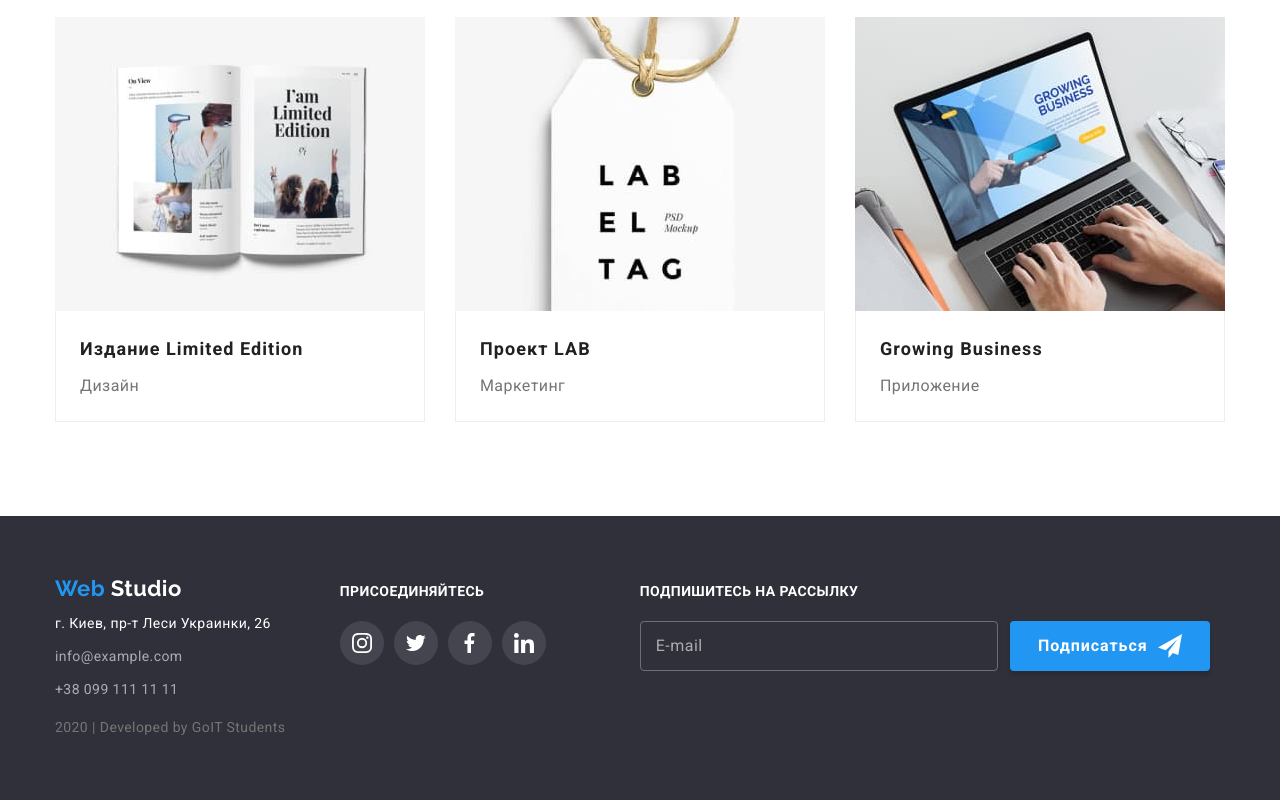
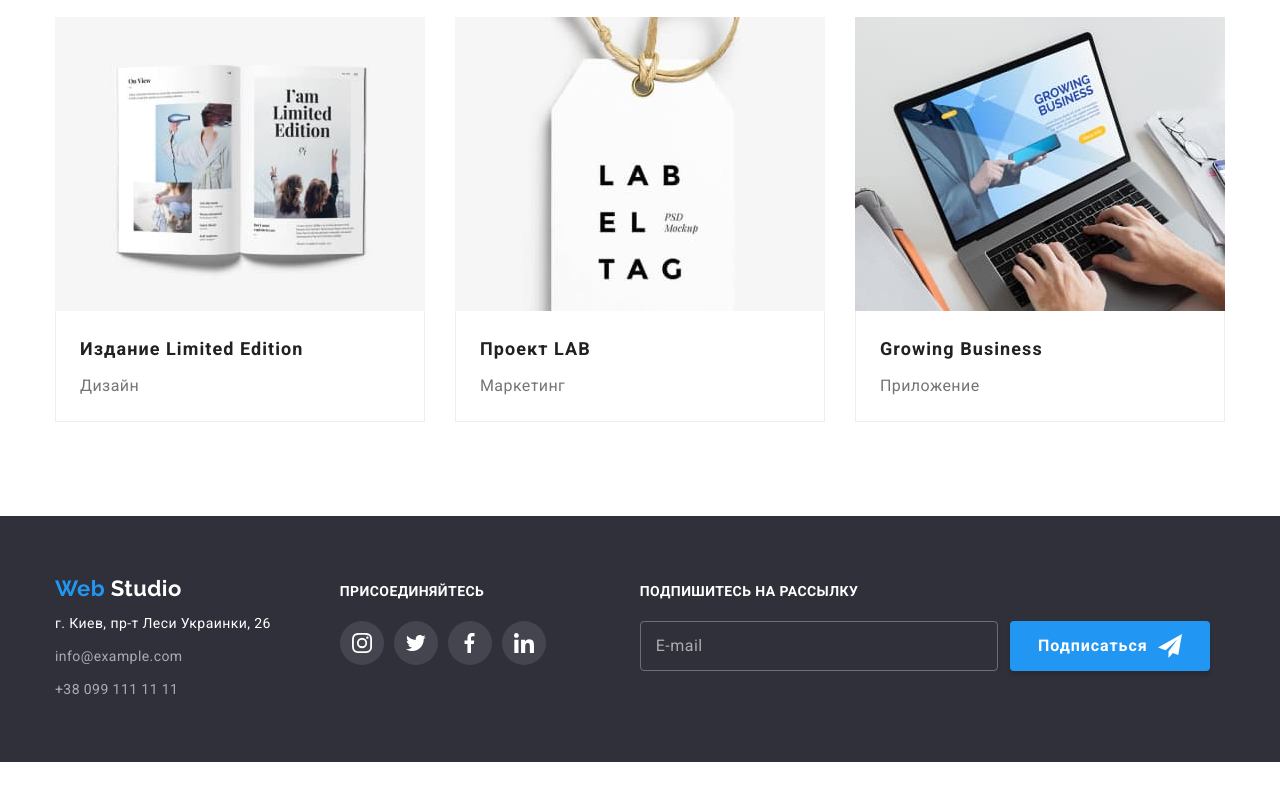
Before and after one commit to elenapanasyuk/goit-markup-hw-06, a plain HTML site: page portfolio.html in a window 1280 px wide. Shown: the part 1115-1915 px from the top of the page. After the commit the page ends 1877 px from the top, so only its background shows below. Drawn offline with nearby package versions, Linux system fonts and the light colour scheme.

Commit message:
Обновляет футер в портфолио

```diff
--- a/portfolio.html
+++ b/portfolio.html
@@ -381,8 +381,6 @@
             </form>
           </div>
         </div>
-
-        <p class="footer-copyright">2020 | Developed by GoIT Students</p>
       </div>
     </footer>
   </body>
```
